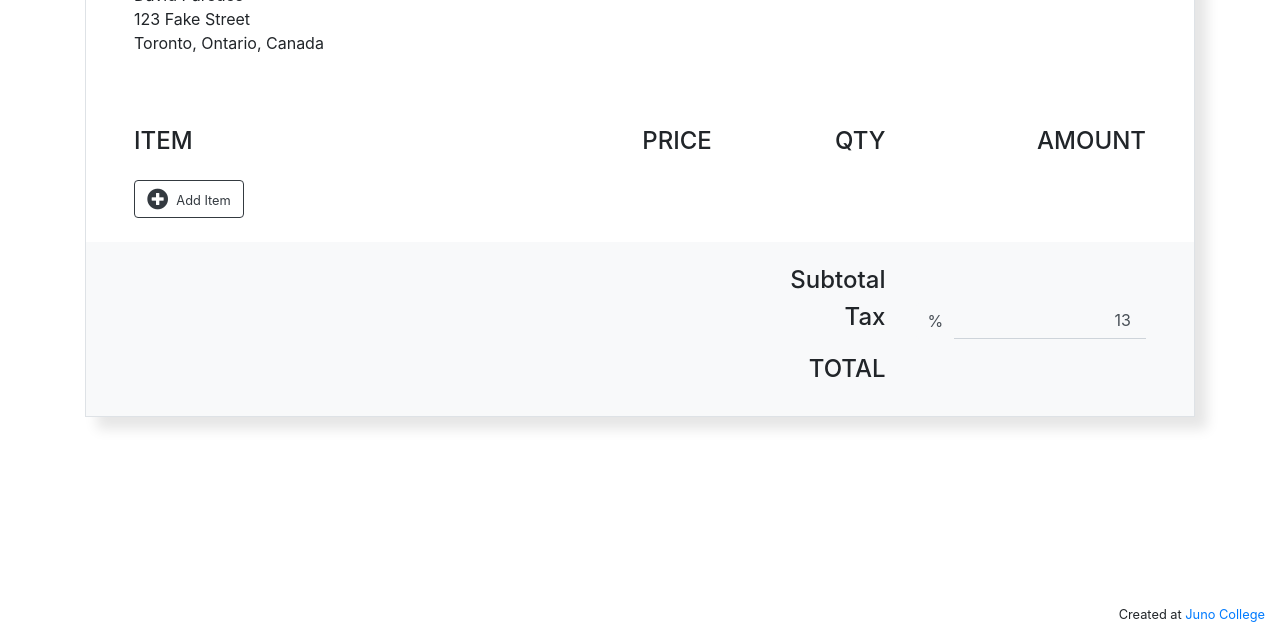
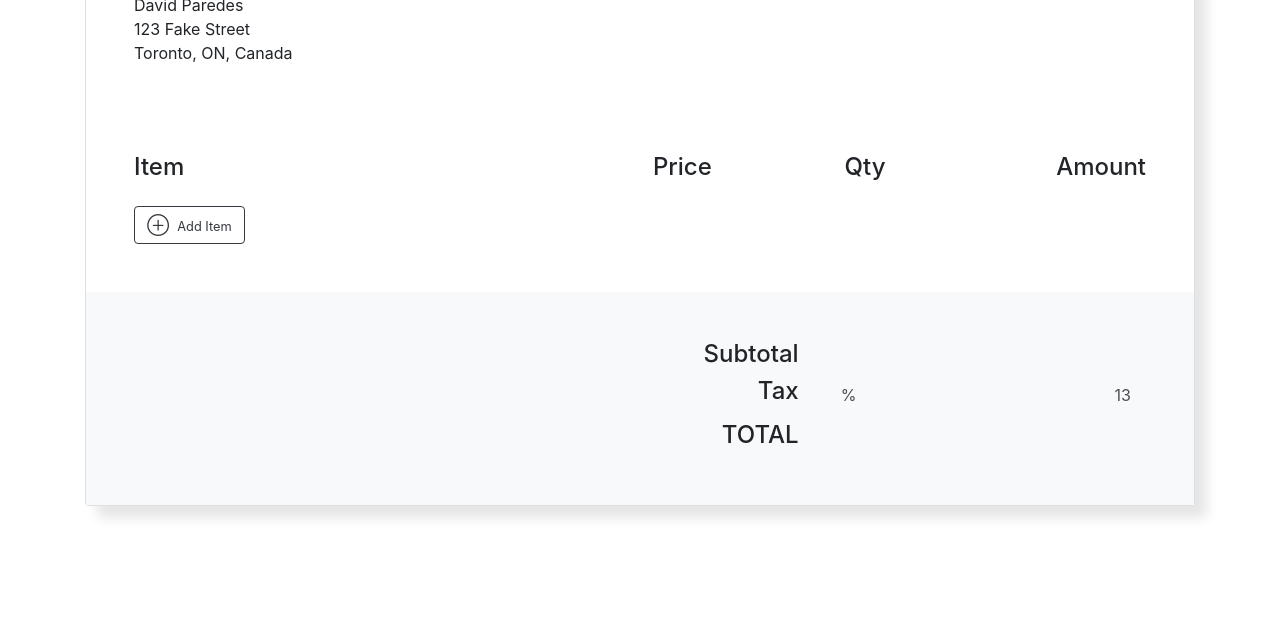
Before and after one commit to davidxparedes/invoicr, a plain HTML site: page index.html in a window 1280 px wide. Shown: the part 160-800 px from the top of the page. Drawn offline with nearby package versions, Linux system fonts and the light colour scheme; a web font is replaced by a local one.

Commit message:
code clean up

```diff
--- a/index.html
+++ b/index.html
@@ -4,103 +4,87 @@
   <meta charset="UTF-8">
   <meta http-equiv="X-UA-Compatible" content="IE=edge">
   <meta name="viewport" content="width=device-width, initial-scale=1.0">
+  <link rel="stylesheet" href="https://maxcdn.bootstrapcdn.com/bootstrap/4.0.0/css/bootstrap.min.css" integrity="sha384-Gn5384xqQ1aoWXA+058RXPxPg6fy4IWvTNh0E263XmFcJlSAwiGgFAW/dAiS6JXm" crossorigin="anonymous">
   <link rel="stylesheet" href="styles.css">
-    <link rel="stylesheet" href="https://maxcdn.bootstrapcdn.com/bootstrap/4.0.0/css/bootstrap.min.css" integrity="sha384-Gn5384xqQ1aoWXA+058RXPxPg6fy4IWvTNh0E263XmFcJlSAwiGgFAW/dAiS6JXm" crossorigin="anonymous">
-    <link rel="stylesheet" href="https://use.fontawesome.com/releases/v5.5.0/css/all.css" integrity="sha384-B4dIYHKNBt8Bc12p+WXckhzcICo0wtJAoU8YZTY5qE0Id1GSseTk6S+L3BlXeVIU" crossorigin="anonymous">
-    <link rel="preconnect" href="https://fonts.gstatic.com">
-    <link href="https://fonts.googleapis.com/css2?family=MuseoModerno:wght@500&display=swap" rel="stylesheet">
-    <script src="https://code.jquery.com/jquery-3.2.1.slim.min.js" integrity="sha384-KJ3o2DKtIkvYIK3UENzmM7KCkRr/rE9/Qpg6aAZGJwFDMVNA/GpGFF93hXpG5KkN" crossorigin="anonymous"></script>
-
   <title>invoicr.</title>
 </head>
-<body class="d-flex flex-column">
+<body>
   <div class="container py-5">
     <div class="row">
-            <div class="col-12">
-                <div class="border box-shadow">
-                    <div class="p-5">
-                        <h2 class="font-special">invoicr.</h2>
-                        <p class="mb-0">David Paredes
-                        <p class="mb-0">123 Fake Street
-                            <br>Toronto, Ontario, Canada
-                        </p>
+      <div class="col">
+        <div class="card">
+          <div class="p-4 px-sm-5 pt-sm-5">
+            <h1>invoicr.</h1>
+            <p>David Paredes <br>123 Fake Street <br>Toronto, ON, Canada</p>
           </div>
 
-                    <div class="py-4 px-5">
-                        <div class="row d-none d-sm-flex">
-                            <div class="col-3 col-md-5 d-flex">
-                                <h4 class="text-uppercase">Item</h4>
+          <div class="p-4 p-sm-5">
+            <div class="row d-none d-sm-flex text-right">
+              <div class="col col-md-5 text-left">
+                <h4>Item</h4>
               </div>
-                            <div class="col-3 col-md-2 d-flex justify-content-end">
-                                <h4 class="text-uppercase">Price</h4>
+              <div class="col col-md-2">
+                <h4>Price</h4>
               </div>
-                            <div class="col-3 col-md-2 d-flex justify-content-end">
-                                <h4 class="text-uppercase">Qty</h4>
+              <div class="col col-md-2">
+                <h4>Qty</h4>
               </div>
-                            <div class="col-3 d-flex justify-content-end">
-                                <h4 class="text-uppercase">Amount</h4>
+              <div class="col">
+                <h4>Amount</h4>
               </div>
             </div>
 
-                        <div class="items">
-                        </div>
+            <div class="items"></div>
 
             <form class="row d-none">
-                            <div class="col-12 col-md-5 d-flex">
+              <div class="col-12 col-md-5">
                 <label class="sr-only" for="item">Item</label>
                 <input id="item" class="w-100" type="text" placeholder="Item" required>
               </div>
-
-                            <div class="col-12 col-md-2 d-flex justify-content-end">
+              <div class="col-12 col-md-2">
                 <label class="sr-only" for="price">Price</label>
                 <input id="price" class="w-100 text-md-right" type="number" step=".01" placeholder="Price" required>
               </div>
-
-                            <div class="col-12 col-md-2 d-flex justify-content-end mb-4 mb-md-0">
+              <div class="col-12 col-md-2 mb-4 mb-md-0">
                 <label class="sr-only" for="quantity">Quantity</label>
                 <input id="quantity" class="w-100 text-md-right" type="number" placeholder="Quantity" required>
               </div>
-
-                            <div class="col-12 col-md-3 d-flex justify-content-end">
+              <div class="col-12 col-md-3">
                 <input class="btn btn-secondary btn-block" type="submit" value="Enter">
               </div>
             </form>
 
             <div class="row d-print-none">
-                            <div class="col-12 d-flex pt-3">
-                                <button id="addRowBtn" class="btn btn-outline-dark"><i class="fas fa-plus-circle fa-lg mr-2"></i><span class="small">Add Item</span></button>
+              <div class="col-12 pt-3">
+                <button id="addRowBtn" class="btn btn-outline-dark">&oplus;<span class="small ml-2">Add Item</span></button>
               </div>
             </div>
           </div>
 
-                    <div class="bg-light py-4 px-5">
-                        <div class="row justify-content-end">
-                            <div class="col-6 col-sm-3 d-flex justify-content-end">
+          <div class="bg-light text-right p-4 p-sm-5">
+            <div class="row">
+              <div class="col-12 col-sm-8">
                 <h4>Subtotal</h4>
               </div>
-                            <div class="col-6 col-sm-3 d-flex justify-content-end">
+              <div class="col">
                 <p id="subtotal"></p>
               </div>
-                        </div>
-                        <div class="row justify-content-end">
-                            <div class="col-6 col-sm-3 d-flex justify-content-end">
+              <div class="col-12 col-sm-8">
                 <h4>Tax</h4>
               </div>
-                            <div class="col-6 col-sm-3 d-flex justify-content-end">
-                                <div class="input-group mb-3">
+              <div class="col">
+                <div class="input-group mb-2">
                   <div class="input-group-prepend">
                     <span class="input-group-text border-0 bg-light">%</span>
                   </div>
-                                    <input id="tax" type="number" class="form-control text-right border-top-0 border-right-0 border-left-0 rounded-0 p-0 bg-light" placeholder="Tax" value="13" step="1" min="0">
+                  <input id="tax" type="number" class="form-control text-right border-0 rounded-0 p-0 bg-light" placeholder="Tax" value="13" step="1" min="0">
                 </div>
               </div>
+              <div class="col-12 col-sm-8 text-uppercase">
+                <h4>Total</h4>
               </div>
-                        <div class="row justify-content-end">
-                            <div class="col-6 col-sm-3 d-flex justify-content-end">
-                                <h4 class="text-uppercase">Total</h4>
-                            </div>
-                            <div class="col-6 col-sm-3 d-flex justify-content-end">
-                                <p id="total" class="h4"></p>
+              <div class="col">
+                <p id="total" class="h4 font-weight-bold"></p>
               </div>
             </div>
           </div>
@@ -108,15 +92,7 @@
       </div>
     </div>
   </div>
-
-    <div class="container-fluid mt-auto">
-        <div class="row">
-            <div class="col-12 d-flex justify-content-end">
-                <p class="small">Created at <a href="http://junocollege.com" target="_blank">Juno College</a></p>
-            </div>
-        </div>
-    </div>
-
+  <script src="https://code.jquery.com/jquery-3.2.1.slim.min.js" integrity="sha384-KJ3o2DKtIkvYIK3UENzmM7KCkRr/rE9/Qpg6aAZGJwFDMVNA/GpGFF93hXpG5KkN" crossorigin="anonymous"></script>
   <script src="script.js"></script>
 </body>
 </html>
--- a/script.js
+++ b/script.js
@@ -35,7 +35,7 @@ invoicr.init = function(){
     invoicr.$rowAddRowBtn.hide();
   });
 
-    invoicr.$items.on('click', 'div i',function(){
+  invoicr.$items.on('click', 'div span',function(){
     const itemIndex = $(this).closest('.row').index();
     invoicr.itemAmounts.splice(itemIndex, 1);
     $(this).closest('.row').remove();
@@ -76,7 +76,7 @@ invoicr.init = function(){
               <p class="mb-0">${itemAmount.toFixed(2)}</p>
           </div>
 
-                <i class="far fa-times-circle"></i>
+          <span>&otimes;</span>
       </div>
     `);
 
--- a/styles.css
+++ b/styles.css
@@ -1,12 +1,15 @@
-.font-special {
-    font-family: 'MuseoModerno', cursive;
-}
+@import url('https://fonts.googleapis.com/css2?family=MuseoModerno:wght@500&display=swap');
 
 body {
   min-height: 100vh;
 }
 
-.box-shadow {
+
+h1 {
+  font-family: 'MuseoModerno', cursive !important;
+}
+
+.card {
   box-shadow: 12px 12px 12px rgba(0,0,0,0.1);
 }
 
@@ -17,15 +20,16 @@ input {
   outline: none;
 }
 
-.items > div i {
+.items > div span {
   position: absolute;
   left: 100%;
   top: 50%;
   transform: translateY(-50%);
   color: #fff;
+  cursor: pointer;
 }
 
-.items > div:hover i {
+.items > div:hover span {
   color: #f00;
 }
 
```
Lines whose indentation alone changed are shown as unchanged.
